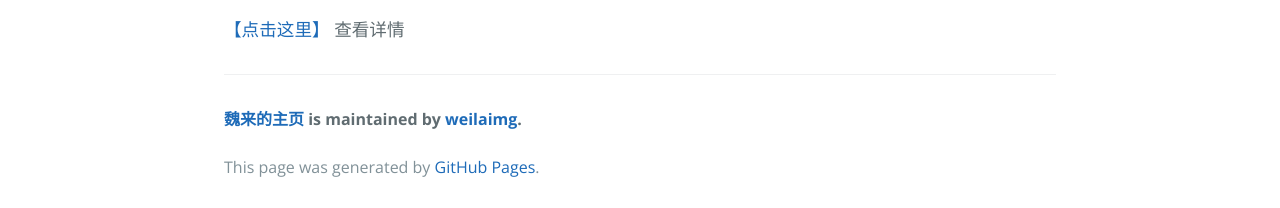
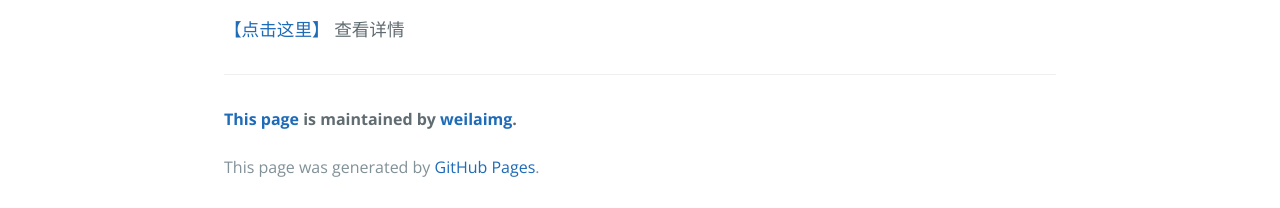
Before and after one commit to weilaimg/weilaimg.github.io, a Jekyll site: the page built from index.md, in a window 1280 px wide. Shown: the part 1237-1445 px from the top of the page. Built offline with Jekyll 4.4.1, drawn with Linux system fonts in a browser that asks for light colours.

Commit message:
edit footer

```diff
--- a/_includes/page-footer.html
+++ b/_includes/page-footer.html
@@ -1,5 +1,5 @@
 <footer class="site-footer">
-  <span class="site-footer-owner"><a href="{{ site.url }}">魏来的主页</a> is maintained by <a href="{{ site.author.url }}">{{ site.author.name }}</a>.</span>
+  <span class="site-footer-owner"><a href="{{ site.url }}">This page</a> is maintained by <a href="{{ site.author.url }}">{{ site.author.name }}</a>.</span>
   <br />
   <span class="site-footer-credits">This page was generated by <a href="https://pages.github.com">GitHub Pages</a>.</span>
 </footer>
```
